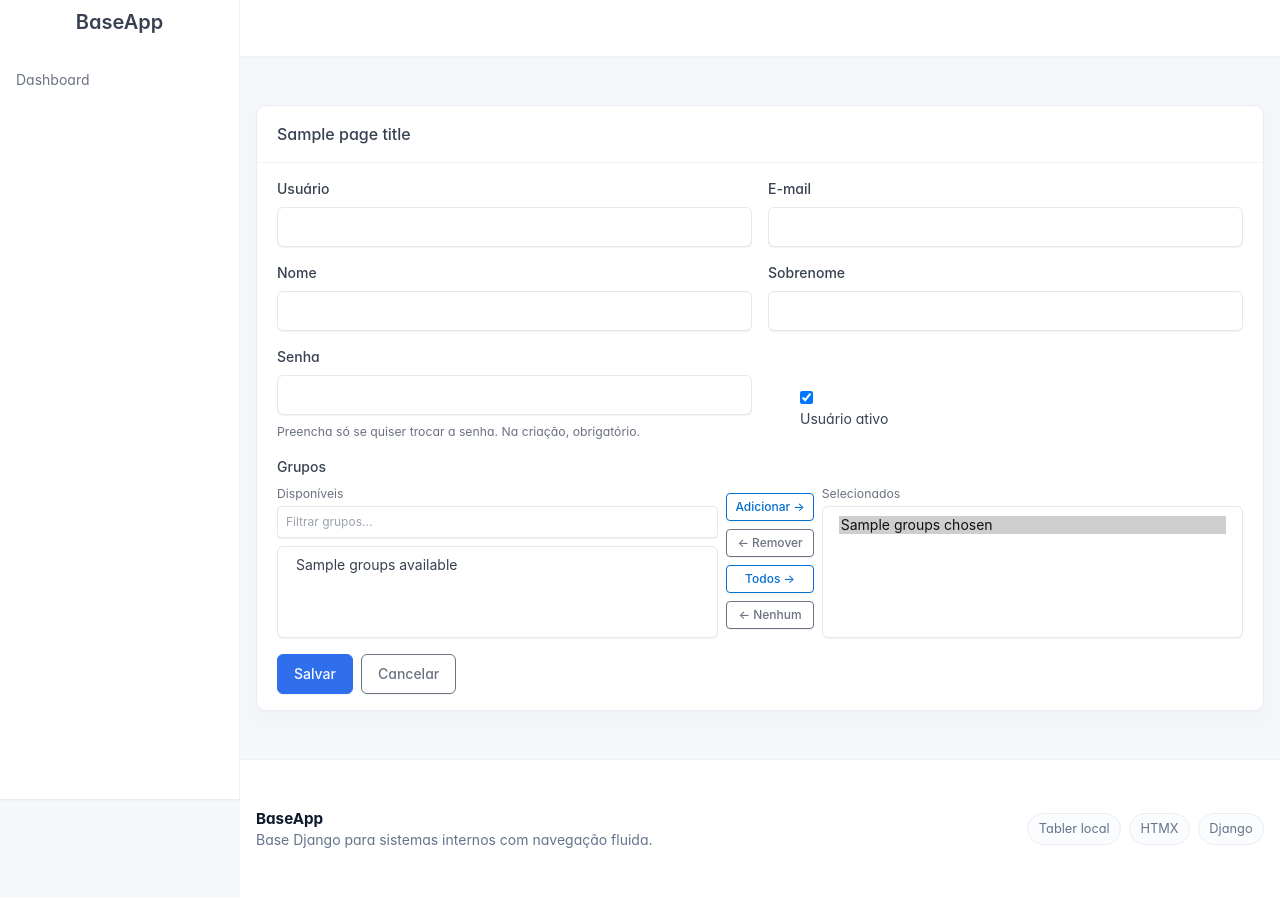
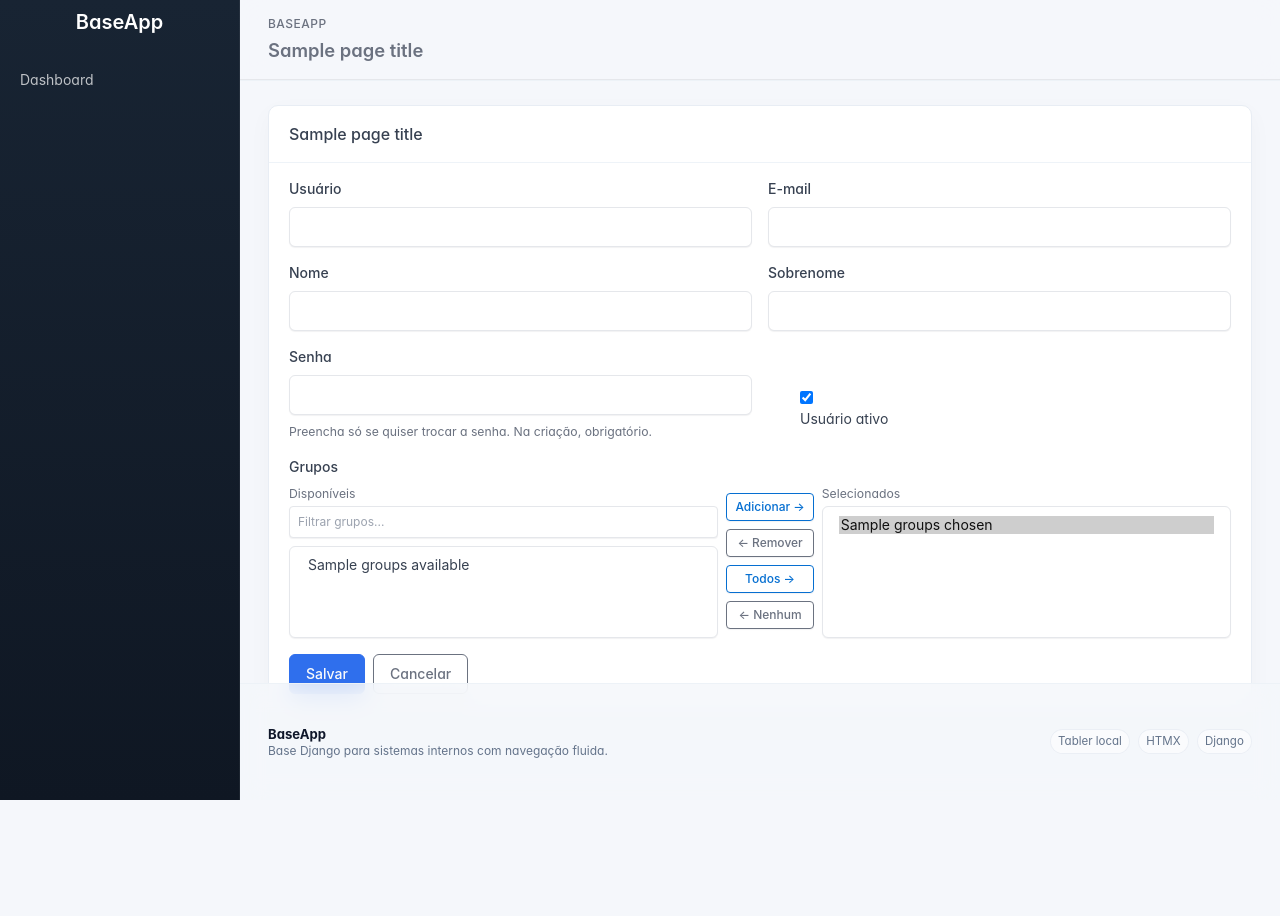
Before and after one commit to sidneiali/base_django, a Django app: template templates/panel/user_form.html in a window 1280 px wide. Before the commit the page ends 848 px from the top, so only its background shows below. Run offline with Django 5.2, Linux system fonts and the light colour scheme; tables that the repository leaves empty hold one stand-in row (values such as "Sample post"); the template is opened without the code that fills it: values that come from a table or form of the project are taken from there, most other values are stand-ins (such as "Sample title", 1, 10 or a date in 2020); some libraries are stand-ins or nearby versions.

Commit message:
style(layout): align shell with Tabler sticky navbar

```diff
--- a/static/css/app.css
+++ b/static/css/app.css
@@ -6,6 +6,10 @@ body {
 body {
     background: #f5f7fb;
     color: #1f2937;
+}
+
+.layout-fluid {
+    --tblr-page-padding: 1rem;
 }
 
 .page,
@@ -24,33 +28,91 @@ body {
     flex: 1;
 }
 
-.navbar,
-aside.navbar-vertical {
-    background: #ffffff !important;
-    border-color: #e9eef5 !important;
-    box-shadow: 0 1px 0 rgba(15, 23, 42, 0.02) !important;
+.app-sidebar {
+    background: linear-gradient(180deg, #182433 0%, #0f1723 100%) !important;
+    border-right: 1px solid rgba(255, 255, 255, 0.06) !important;
+    box-shadow: none !important;
 }
 
-.navbar {
-    border-bottom: 1px solid #edf2f7 !important;
+.app-sidebar .container-fluid,
+.app-topbar .container-xl,
+.page-body > .container-xl,
+.footer-app .container-xl {
+    max-width: 100%;
 }
 
-aside.navbar-vertical {
-    border-right: 1px solid #edf2f7 !important;
+.app-sidebar .container-fluid {
+    padding-top: 0.75rem;
+    padding-bottom: 0.75rem;
 }
 
-.topbar-shell {
-    display: flex;
-    justify-content: flex-end;
-    align-items: center;
-    width: 100%;
+.app-topbar .container-xl,
+.page-body > .container-xl,
+.footer-app .container-xl {
+    padding-left: 1.25rem;
+    padding-right: 1.25rem;
 }
 
-.topbar-user-menu {
-    margin-left: auto;
+.page-body > .container-xl {
+    padding-bottom: 4rem;
 }
 
-.topbar-user-menu .nav-link {
+.app-sidebar .navbar-brand a {
+    color: #ffffff;
+}
+
+.app-sidebar .navbar-toggler {
+    color: rgba(255, 255, 255, 0.75);
+    border-color: rgba(255, 255, 255, 0.12);
+}
+
+.app-sidebar .navbar-nav {
+    gap: 0.2rem;
+}
+
+.app-sidebar .nav-link {
+    color: rgba(255, 255, 255, 0.72) !important;
+}
+
+.app-sidebar .nav-link:hover,
+.app-sidebar .nav-link.active {
+    color: #ffffff !important;
+    background: rgba(255, 255, 255, 0.08);
+}
+
+.app-sidebar .text-secondary {
+    color: rgba(226, 232, 240, 0.5) !important;
+}
+
+.app-topbar-shell {
+    z-index: 1030;
+}
+
+.app-topbar {
+    border-bottom: 1px solid #edf2f7;
+    background: rgba(245, 247, 251, 0.9);
+    backdrop-filter: blur(12px);
+}
+
+.app-topbar .container-xl {
+    display: flex;
+    align-items: center;
+    gap: 1rem;
+    min-height: 4.5rem;
+}
+
+.app-topbar__title-block {
+    display: flex;
+    flex-direction: column;
+    justify-content: center;
+    min-width: 0;
+}
+
+.app-topbar__title-block .page-title {
+    font-size: 1.15rem;
+}
+
+.app-topbar__user .nav-link {
     padding: 0.35rem 0.55rem !important;
     border-radius: 999px;
 }
@@ -137,9 +199,12 @@ a[aria-expanded="true"] .nav-link-toggle::before {
 
 .footer-app {
     margin-top: auto;
-    background: rgba(255, 255, 255, 0.92);
+    position: sticky;
+    bottom: 0;
+    z-index: 1020;
     border-top: 1px solid #edf2f7;
-    backdrop-filter: blur(10px);
+    background: rgba(245, 247, 251, 0.82);
+    backdrop-filter: blur(12px);
 }
 
 .footer-app__content {
@@ -147,18 +212,19 @@ a[aria-expanded="true"] .nav-link-toggle::before {
     justify-content: space-between;
     align-items: center;
     gap: 1.5rem;
-    padding: 1rem 0;
+    padding: 0.55rem 0 0.65rem;
 }
 
 .footer-app__brand {
-    font-size: 0.95rem;
+    font-size: 0.82rem;
     font-weight: 700;
     color: #0f172a;
 }
 
 .footer-app__text {
-    font-size: 0.875rem;
+    font-size: 0.75rem;
     color: #64748b;
+    line-height: 1.2;
 }
 
 .footer-app__meta {
@@ -166,14 +232,14 @@ a[aria-expanded="true"] .nav-link-toggle::before {
     flex-wrap: wrap;
     gap: 0.5rem;
     color: #64748b;
-    font-size: 0.8rem;
+    font-size: 0.72rem;
 }
 
 .footer-app__meta span {
-    padding: 0.35rem 0.65rem;
-    border: 1px solid #e8edf4;
+    padding: 0.2rem 0.45rem;
+    border: 1px solid rgba(232, 237, 244, 0.85);
     border-radius: 999px;
-    background: #fbfcfe;
+    background: rgba(251, 252, 254, 0.72);
 }
 
 /* widget dual list */
@@ -261,8 +327,28 @@ a[aria-expanded="true"] .nav-link-toggle::before {
         align-items: flex-start;
     }
 
-    .topbar-user-menu {
+    .app-topbar .container-xl {
+        min-height: 4rem;
+    }
+
+    .app-topbar__title-block .page-title {
+        font-size: 1rem;
+    }
+
+    .app-topbar__user {
         width: 100%;
-        justify-content: flex-end;
     }
 }
+
+@media (min-width: 992px) {
+    .layout-fluid {
+        --tblr-page-padding: 1.25rem;
+    }
+
+    .app-topbar .container-xl,
+    .page-body > .container-xl,
+    .footer-app .container-xl {
+        padding-left: 1.75rem;
+        padding-right: 1.75rem;
+    }
+}
--- a/static/js/app.js
+++ b/static/js/app.js
@@ -96,23 +96,6 @@
 
             link.classList.toggle("active", isActive);
         });
-
-        const configCollapse = document.getElementById("sidebar-configuracoes");
-        const configToggle = document.querySelector(
-            '[aria-controls="sidebar-configuracoes"]',
-        );
-        const shouldOpenConfig = path.startsWith("/painel/");
-
-        if (configCollapse) {
-            configCollapse.classList.toggle("show", shouldOpenConfig);
-        }
-
-        if (configToggle) {
-            configToggle.setAttribute(
-                "aria-expanded",
-                shouldOpenConfig ? "true" : "false",
-            );
-        }
     }
 
     function syncPageTitle(root) {
@@ -122,6 +105,12 @@
 
         if (titleSource?.dataset.pageTitle) {
             document.title = titleSource.dataset.pageTitle;
+
+            const layoutTitle = document.querySelector("[data-layout-page-title]");
+
+            if (layoutTitle) {
+                layoutTitle.textContent = titleSource.dataset.pageTitle;
+            }
         }
     }
 
--- a/templates/base.html
+++ b/templates/base.html
@@ -12,14 +12,14 @@
 
     {% block extra_head %}{% endblock %}
 </head>
-<body>
+<body class="layout-fluid">
     <div class="page">
         {% include "partials/sidebar.html" %}
         <div class="page-wrapper">
             {% include "partials/topbar.html" %}
 
             <div class="page-body">
-                <div class="container-xl py-4">
+                <div class="container-xl">
                     <div
                         id="page-content"
                         hx-boost="true"
@@ -31,7 +31,7 @@
                 </div>
             </div>
 
-            <footer class="footer footer-app d-print-none">
+            <footer class="footer footer-transparent footer-app d-print-none">
                 <div class="container-xl">
                     <div class="footer-app__content">
                         <div>
--- a/templates/partials/sidebar.html
+++ b/templates/partials/sidebar.html
@@ -1,5 +1,6 @@
 <aside
-  class="navbar navbar-vertical navbar-expand-lg"
+  class="navbar navbar-vertical navbar-expand-lg app-sidebar"
+  data-bs-theme="dark"
   hx-boost="true"
   hx-target="#page-content"
   hx-swap="innerHTML show:window:top"
--- a/templates/partials/topbar.html
+++ b/templates/partials/topbar.html
@@ -1,8 +1,14 @@
-<header class="navbar navbar-expand-md d-print-none">
-  <div class="container-xl topbar-shell">
-    <div class="navbar-nav flex-row ms-auto topbar-user-menu">
+<div class="sticky-top app-topbar-shell">
+  <header class="navbar navbar-expand-md sticky-top d-print-none app-topbar">
+    <div class="container-xl">
+      <div class="app-topbar__title-block">
+        <div class="page-pretitle mb-1">BaseApp</div>
+        <h2 class="page-title m-0" data-layout-page-title>Sistema</h2>
+      </div>
+
       {% if request.user.is_authenticated %}
-        <div class="nav-item dropdown">
+        <div class="navbar-nav flex-row ms-auto align-items-center">
+          <div class="nav-item dropdown app-topbar__user">
             <a
               href="#"
               class="nav-link d-flex lh-1 text-reset p-0"
@@ -13,7 +19,7 @@
               <span class="avatar avatar-sm">
                 {{ request.user.username|slice:":1"|upper }}
               </span>
-            <div class="d-none d-xl-block ps-2">
+              <div class="d-none d-xl-block ps-2 text-start">
                 <div>{{ request.user.username }}</div>
                 <div class="mt-1 small text-secondary">Usuário</div>
               </div>
@@ -60,7 +66,8 @@
               </a>
             </div>
           </div>
+        </div>
       {% endif %}
     </div>
+  </header>
 </div>
-</header>
```
Lines whose indentation alone changed are shown as unchanged.
